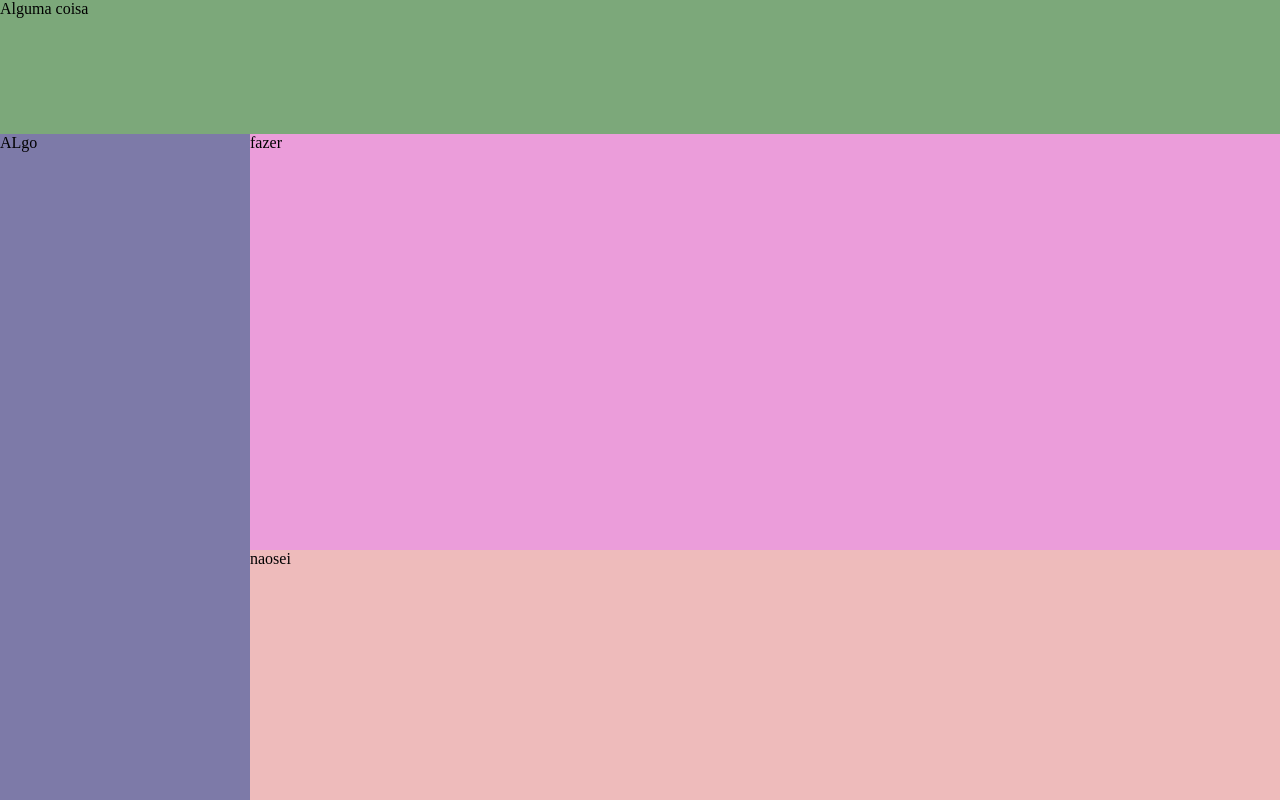
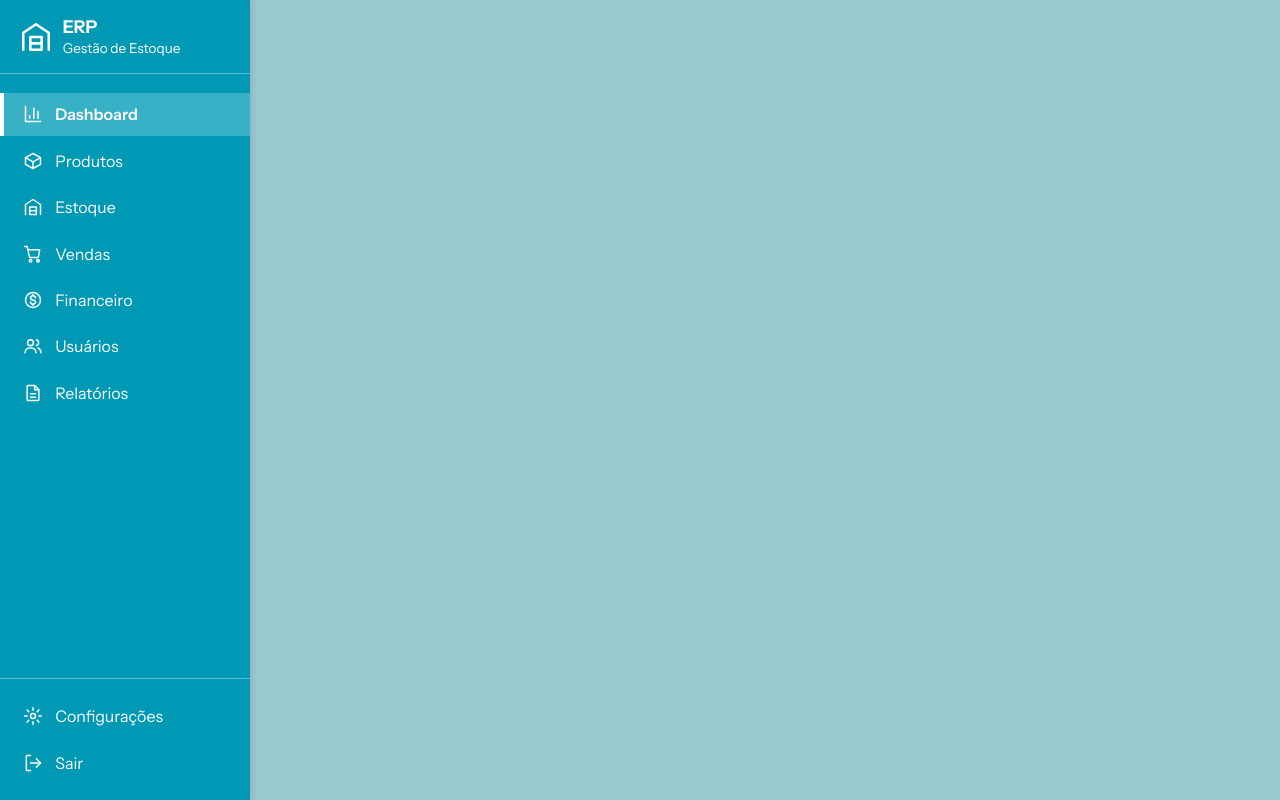
Before and after one commit to DevFrontend-SENAC-PA26-5-73/estoque, a React (Vite) app: page / in a window 1280 px wide. Built offline with nearby package versions, Linux system fonts and the light colour scheme.

Commit message:
criação do item Aside como componente separado do Aside

```diff
--- a/src/components/Aside/IntemAside.tsx
+++ b/src/components/Aside/IntemAside.tsx
@@ -1,20 +1,25 @@
+// ItemAside.tsx
 import Icon from '../Icon/Icon'
 import type { IconName } from '../Icon/Icon'
+import './Aside.css';
 
-type IntemAsideProps = {
+export type Rota = {
   id: string
   label: string
   icone: IconName
+}
+
+type ItemAsideProps = {
+  rota: Rota
   rotaAtual: string
 }
 
-function IntemAside(rota: IntemAsideProps) {
+function ItemAside({ rota, rotaAtual }: ItemAsideProps) {
   return (
     <a
-            key={rota.id}
       href={`#/${rota.id}`}
-            // Adiciona a classe "ativo" no item da página atual
-            className={rota.id === rota.rotaAtual ? 'aside-item ativo' : 'aside-item'}
+      className={rota.id === rotaAtual ? 'aside-item ativo' : 'aside-item'}
+      aria-current={rota.id === rotaAtual ? 'page' : undefined}
     >
       <Icon nome={rota.icone} />
       {rota.label}
@@ -22,4 +27,4 @@ function IntemAside(rota: IntemAsideProps) {
   )
 }
 
-export default IntemAside;
+export default ItemAside
--- a/src/main.tsx
+++ b/src/main.tsx
@@ -1,11 +1,13 @@
 import { StrictMode } from 'react'
 import { createRoot } from 'react-dom/client'
-//import './index.css'
+import './index.css'
 //import App from './App.tsx'
 import Menu from './pages/Menu/Menu.tsx'
+import Aside from './components/Aside/Aside.tsx'
+import {ROTAS_PRINCIPAIS} from './routes.ts';
 
 createRoot(document.getElementById('root')!).render(
   <StrictMode>
-    <Menu />
+    <Aside rotaAtual={ROTAS_PRINCIPAIS[0].id} />
   </StrictMode>,
 )
```
Lines whose indentation alone changed are shown as unchanged.
